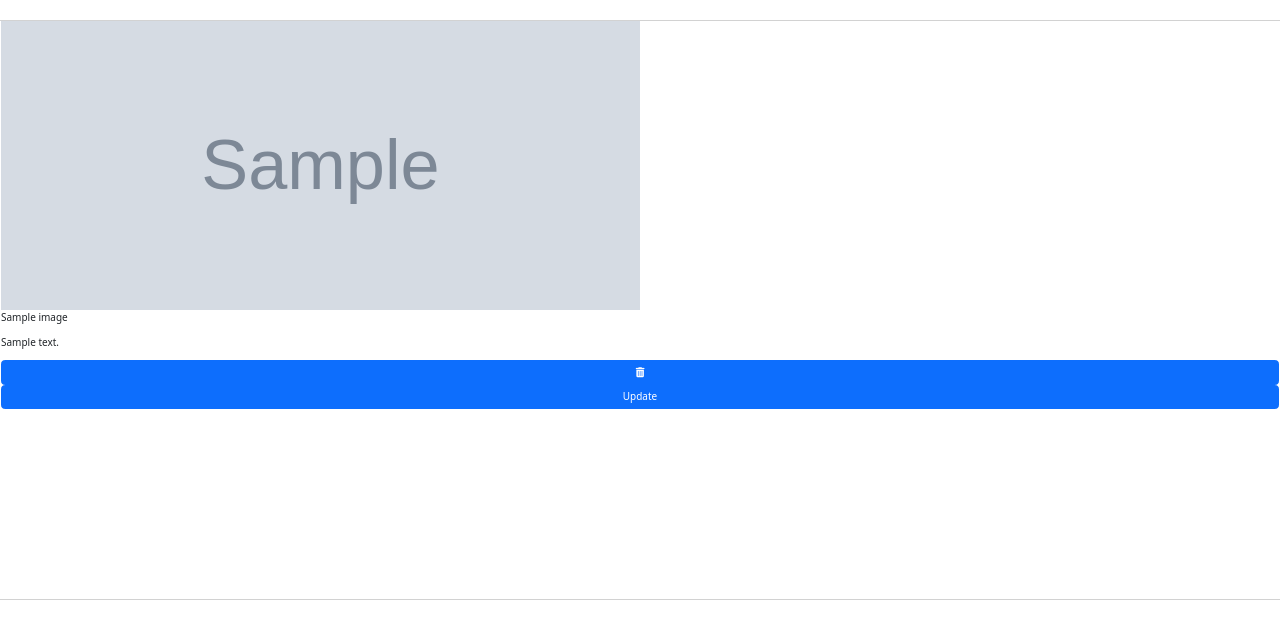
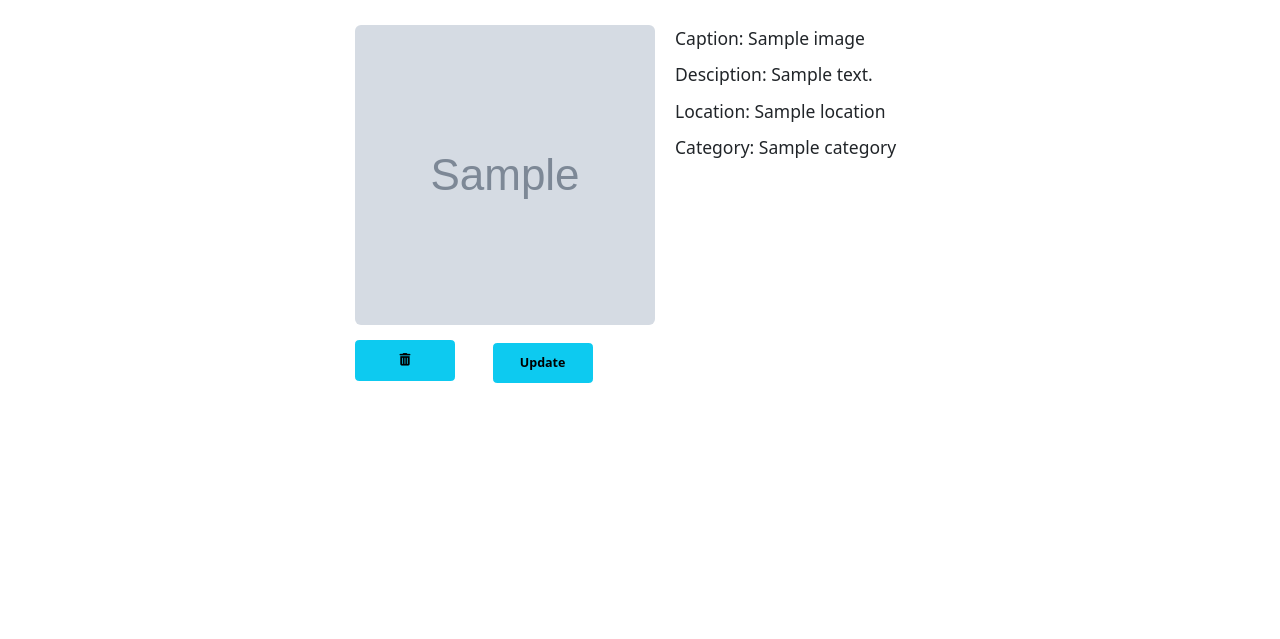
Before and after one commit to Abishag-Maitha/UpendoB-Gallery, a Django app: page /image/1 in a window 1280 px wide. Shown: the part 72-711 px from the top of the page. Run offline with Django 4.2, Linux system fonts and the light colour scheme; tables that the repository leaves empty hold one stand-in row (values such as "Sample post"); grey boxes marked "Sample" are stand-in pictures; some libraries are stand-ins or nearby versions.

Commit message:
Display image and image details in flex

```diff
--- a/gallery/templates/image_details.html
+++ b/gallery/templates/image_details.html
@@ -1,15 +1,30 @@
 {% extends 'base.html' %} {% block content %}
+<style>
+    .image_details {
+        display: block;
+        margin-left: auto;
+        margin-right: auto;
+        width: 50%;
+    }
 
-<div class="row">
+    .column {
+        float: left;
+        width: 50%;
+        padding: 5px;
+    }
+</style>
+<div class="row  image_details">
 
-    <div class="card">
-        <img src="{{image.image.url}}" alt="" class="h-50 w-50">
-        <p>{{image.name}} </p>
-        <p>{{image.description}}</p>
-
-        <a href="{% url 'delete_image' id=image.id %}" class="btn btn-primary"><i class="fa-solid fa-trash-can "></i></a>
-        <a href="{% url 'update_image' id=image.id %}" class="btn btn-primary">Update</a>
-
+    <div class="column">
+        <img src="{{image.image.url}} " alt=" " class="fs-1 ms-5 img-rounded" style="width: 300px; aspect-ratio: 1;">
+        <a href="{% url 'delete_image' id=image.id %} " class="btn btn-info mb-2 p-3 mt-4 me-2 fw-bold fs-5 ms-5" style="width: 100px; "><i class="fa-solid fa-trash-can "></i></a>
+        <a href="{% url 'update_image' id=image.id %} " class="btn btn-info p-3 mt-4 fw-bold fs-5 ms-5" style="width: 100px; ">Update</a>
+    </div>
+    <div class="column">
+        <p class="fs-3 ms-5 ">Caption: {{image.name}} </p>
+        <p class="fs-3 ms-5 ">Desciption: {{image.description}}</p>
+        <p class="fs-3 ms-5 ">Location: {{image.location}}</p>
+        <p class="fs-3 ms-5 ">Category: {{image.category}}</p>
     </div>
 
 </div>
```
